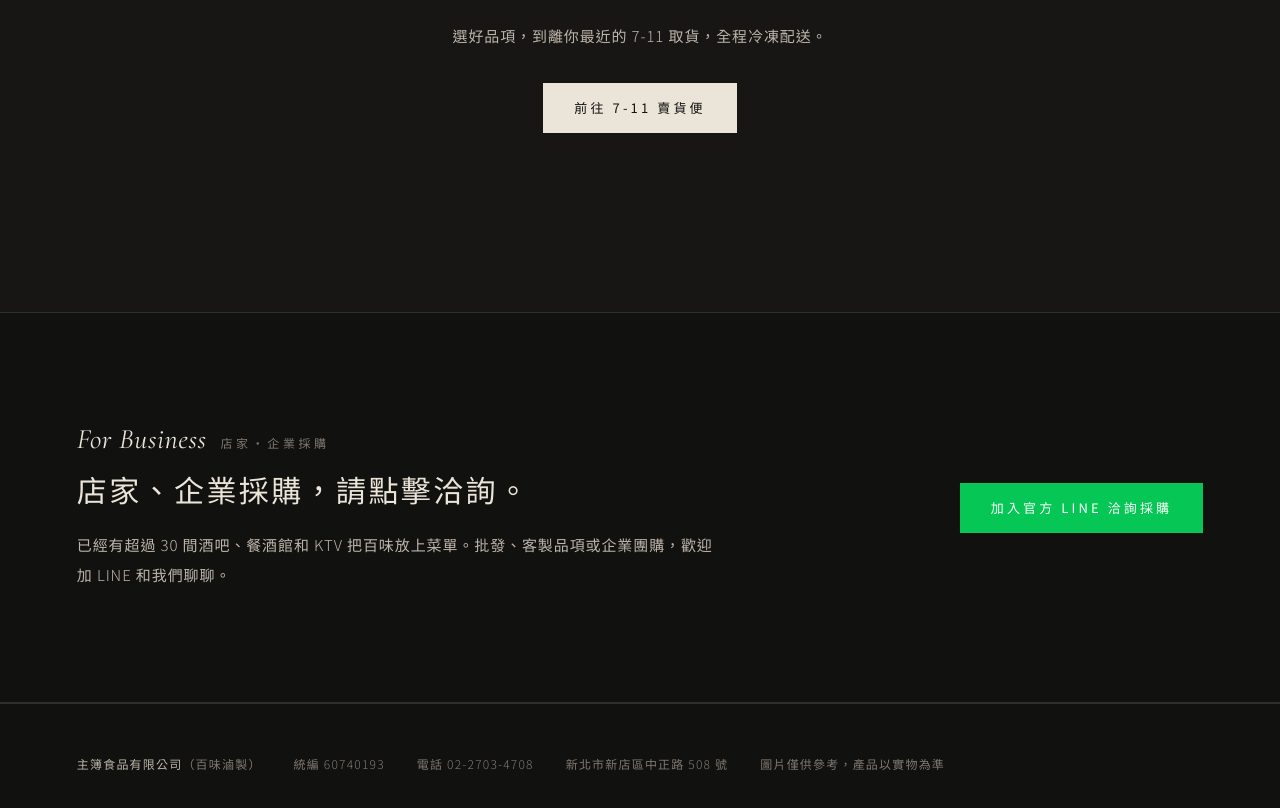
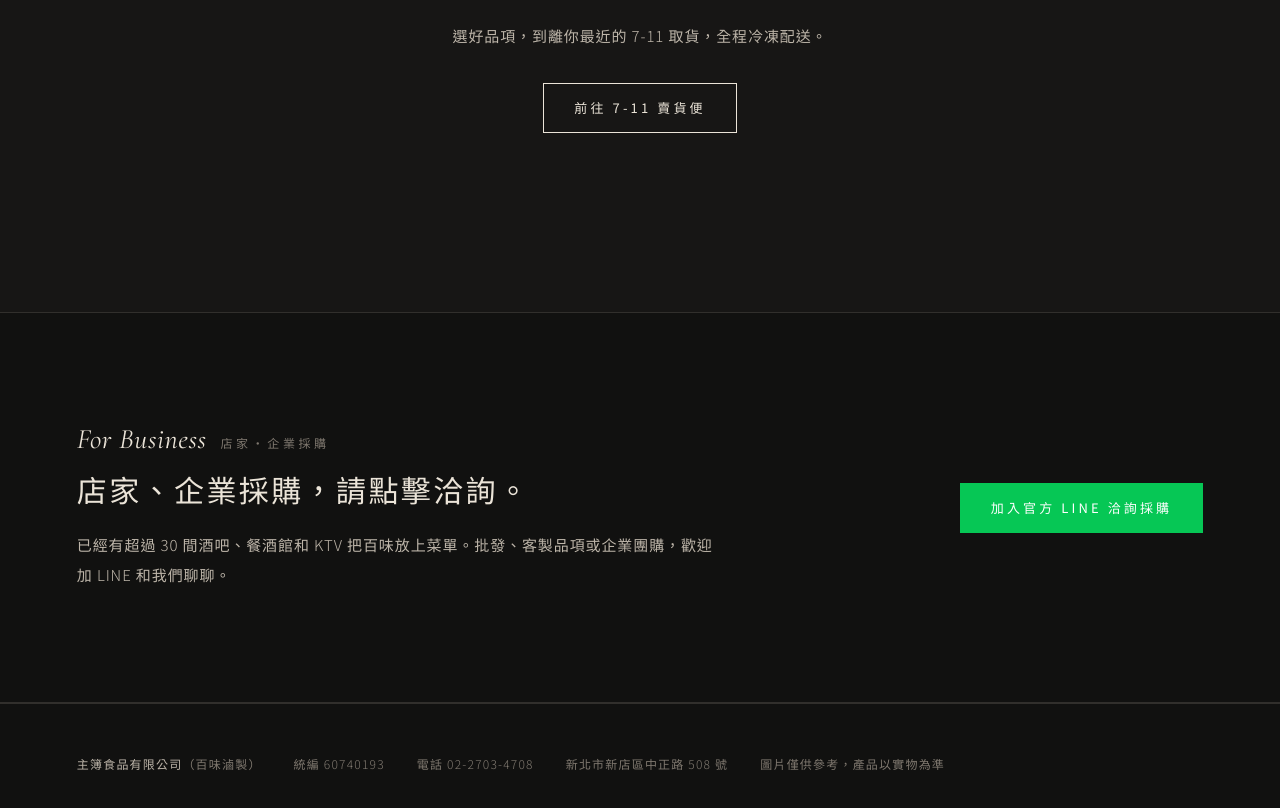
Before and after one commit to tastyonehundred/tastyonehundred.github.io, a plain HTML site: page index.html in a window 1280 px wide. Shown: the part 5050-5858 px from the top of the page. Drawn offline with nearby package versions, Linux system fonts and the light colour scheme.

Commit message:
首頁「前往 7-11 賣貨便」改成滑過才白底
預設外框；電腦版滑過、手機版點擊時才變白底。

Co-Authored-By: Claude Opus 5.5 <noreply@anthropic.com>

```diff
--- a/index.html
+++ b/index.html
@@ -217,7 +217,7 @@
     <span class="label rv">Order<small>購買方式</small></span>
     <h2 class="rv">在 7-11 賣貨便下單，<br>冷凍店到店。</h2>
     <p class="rv">選好品項，到離你最近的 7-11 取貨，全程冷凍配送。</p>
-    <div class="btns rv" style="justify-content:center"><a class="btn fill" href="https://myship.7-11.com.tw/general/detail/GM250926569503" target="_blank" rel="noopener" data-cta="buy-order">前往 7-11 賣貨便</a></div>
+    <div class="btns rv" style="justify-content:center"><a class="btn" href="https://myship.7-11.com.tw/general/detail/GM250926569503" target="_blank" rel="noopener" data-cta="buy-order">前往 7-11 賣貨便</a></div>
   </div>
 </section>
 
```
